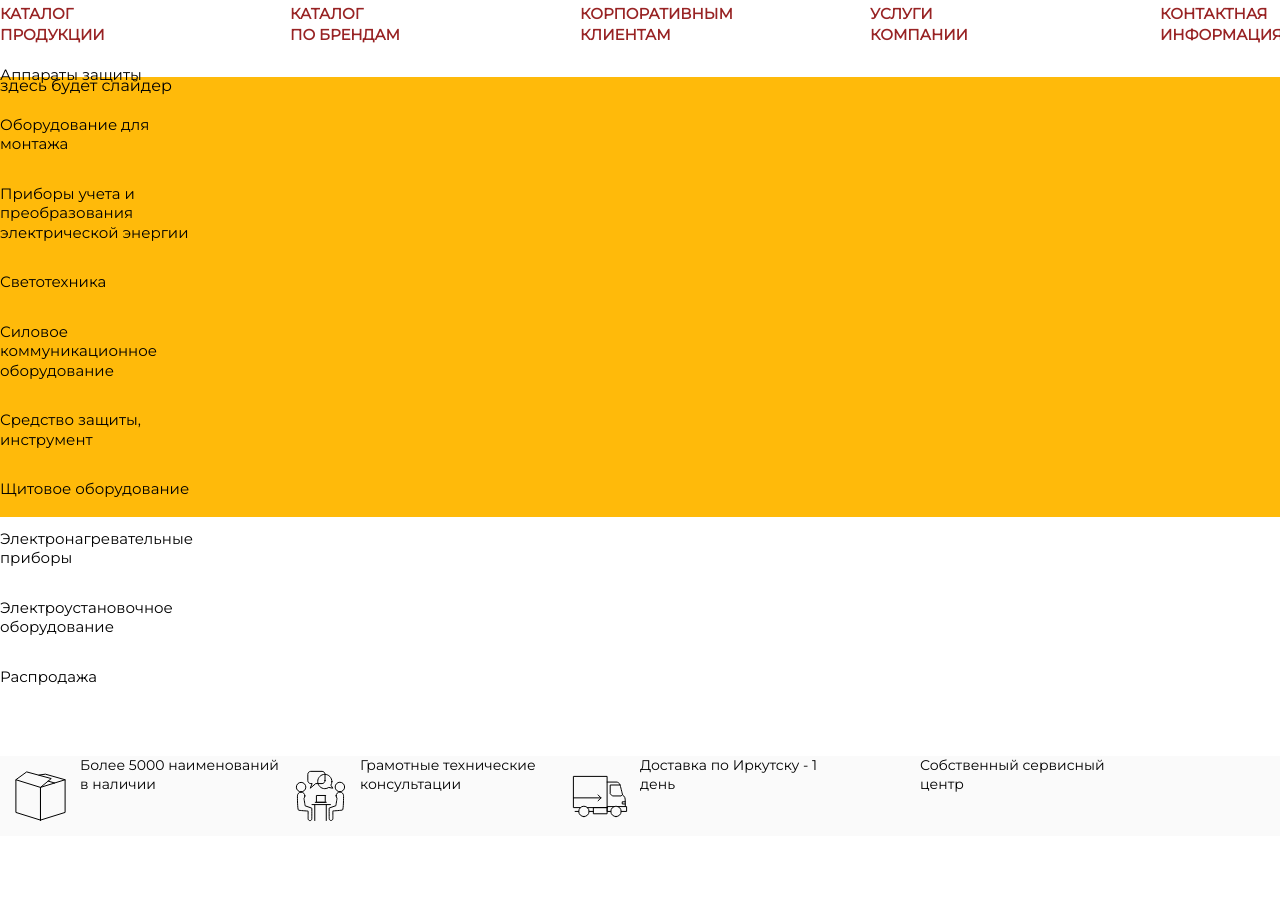
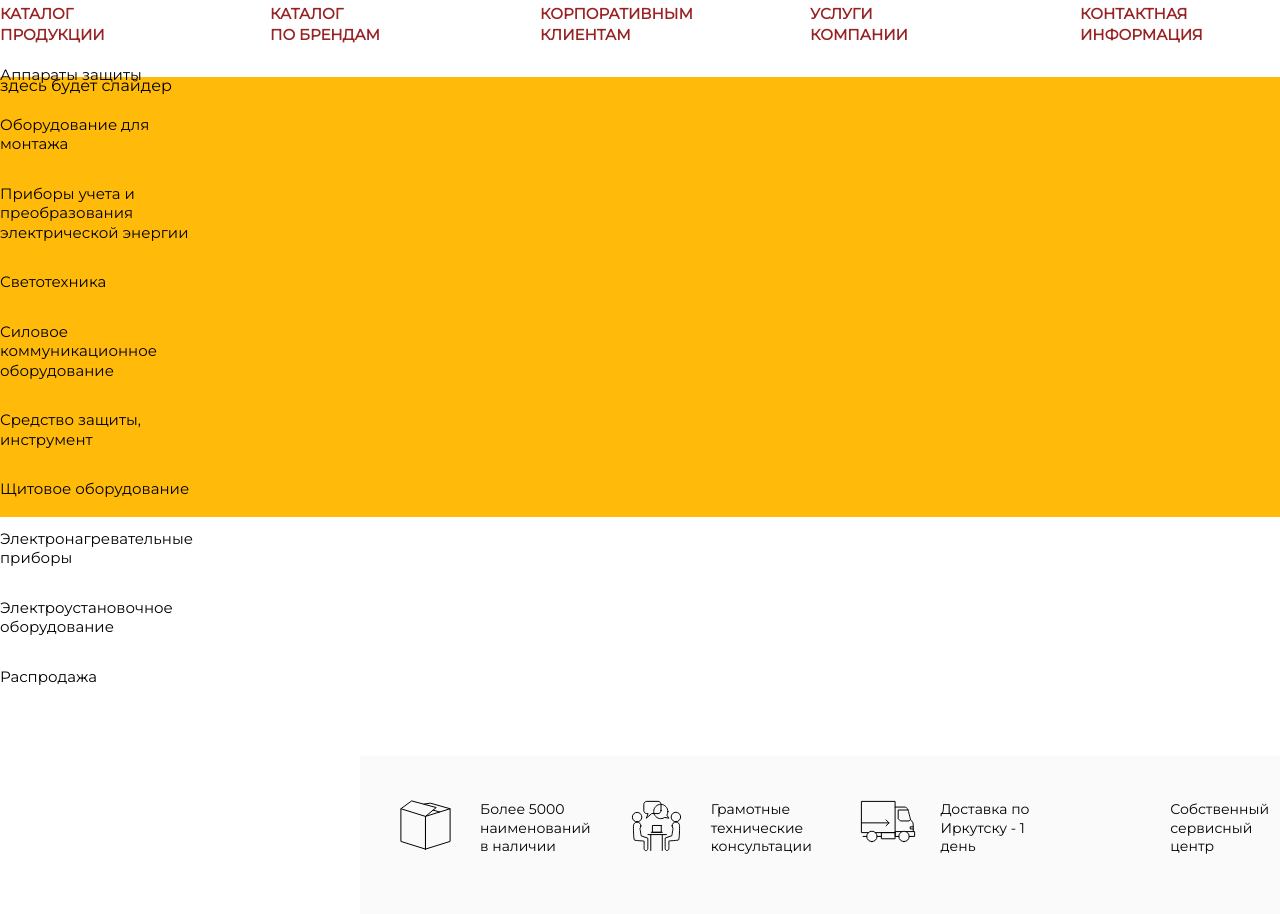
Before and after one commit to pronind/promsvetheader, a plain HTML site: page index.html in a window 1280 px wide. Shown: the part 223-1137 px from the top of the page. Before the commit the page ends 1059 px from the top, so only its background shows below. Drawn offline with nearby package versions, Linux system fonts and the light colour scheme.

Commit message:
Стилизовал еще список features
Высота, паддинги - все почти как на макете!

```diff
--- a/css/style.css
+++ b/css/style.css
@@ -52,7 +52,7 @@ input[type="radio"].visually-hidden {
 }
 
 .header__container {
-      width: 1440px;
+      width: 1360px;
       /* box-sizing: border-box; */
       padding: 0;
       margin: 0 auto;
@@ -393,7 +393,7 @@ input[type="radio"].visually-hidden {
 }
 
 .header__catalog-navigation {
-      width: 1440px;
+      width: 1360px;
       box-sizing: border-box;
       padding-top: 60px;
       padding-right: 80px;
@@ -529,9 +529,8 @@ li.first-item {
   height: 80px;
   background-image: url(../img/icon-features-box.svg);
   background-repeat: no-repeat;
-    background-position: 50% 50%;
+  /* background-position: 50% 50%; */
   opacity: 1;
-
 }
 
 .advantages-list__item2::before {
@@ -543,9 +542,8 @@ li.first-item {
   height: 80px;
   background-image: url(../img/icon-features-talk.svg);
   background-repeat: no-repeat;
-    background-position: 50% 50%;
+  /* background-position: 50% 50%; */
   opacity: 1;
-
 }
 
 .advantages-list__item3::before {
@@ -557,9 +555,8 @@ li.first-item {
   height: 80px;
   background-image: url(../img/icon-features-car.svg);
   background-repeat: no-repeat;
-    background-position: 50% 50%;
+  /* background-position: 50% 50%; */
   opacity: 1;
-
 }
 .advantages-list__item4::before {
   content: "";
@@ -570,26 +567,35 @@ li.first-item {
   height: 80px;
   background-image: url(../img/icon-features-service.svg);
   background-repeat: no-repeat;
-    background-position: 50% 50%;
+  /* background-position: 50% 50%; */
   opacity: 1;
-
+}
+.advantages-list__item4{
+  margin-right: 40px;
 }
 
 .advantages-list__item {
     position: relative;
     padding-left: 80px;
     display:block;
-    min-height:80px;
-    width: 200px;
+    min-height: 70px;
+    width: 190px;
     font-weight: 300;
     font-size: 14px;
     line-height: 130%;
-
-
     color: #000000;
+    margin-left: 40px;
 }
 
 ul.header__advantages-list {
     display: flex;
     background-color: #FAFAFA;
+    height: 158px;
+    align-items: center;
+    margin-left: 360px;
 }
+
+.wrapper {
+    width: 1360px;
+    margin: 0 auto;
+}
```
Lines whose indentation alone changed are shown as unchanged.
